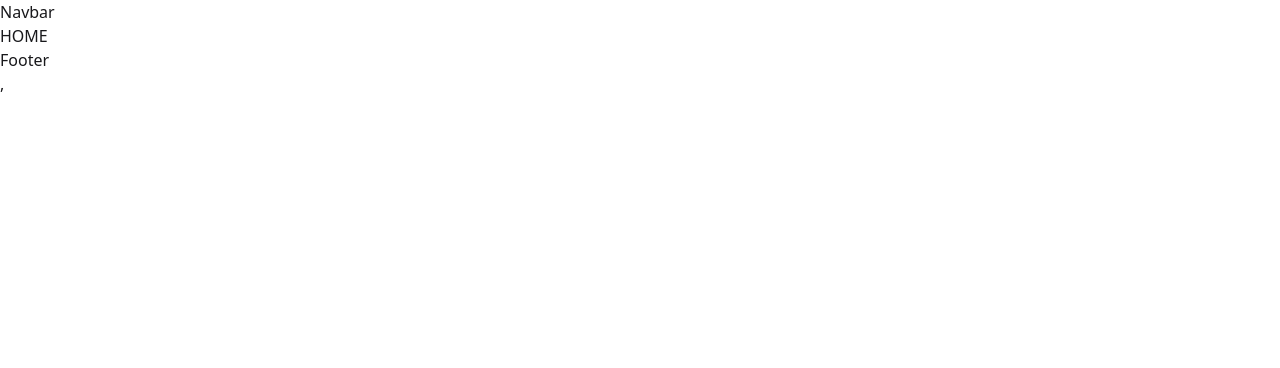
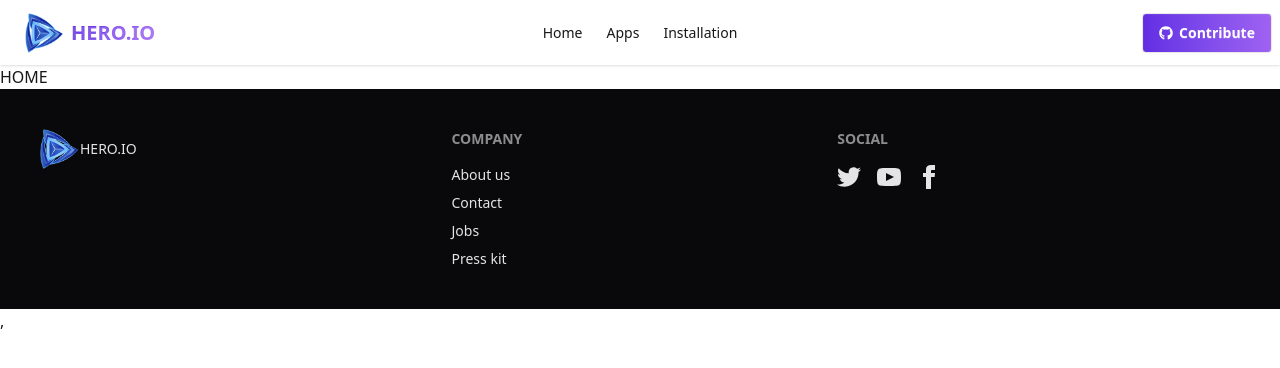
Before and after one commit to Tahmid9510/My-Assignment-8, a React (Vite) app: page / in a window 1280 px wide. Shown: the top 368 px of the page. Built offline with nearby package versions, Linux system fonts and the light colour scheme.

Commit message:
Navbar and Footer updated

```diff
--- a/package.json
+++ b/package.json
@@ -13,6 +13,7 @@
     "@tailwindcss/vite": "^4.1.14",
     "react": "^19.1.1",
     "react-dom": "^19.1.1",
+    "react-icons": "^5.5.0",
     "react-router": "^7.9.3",
     "tailwindcss": "^4.1.14"
   },
--- a/src/Components/Footer.jsx
+++ b/src/Components/Footer.jsx
@@ -1,9 +1,63 @@
 import React from 'react';
+import logo from '../assets/logo.png';
 
 const Footer = () => {
     return (
         <div>
-            <h1>Footer</h1>
+            <footer className="footer sm:footer-horizontal bg-neutral text-neutral-content p-10">
+                <nav>
+                    <div className='flex'>
+                        <img className='size-10' src={logo}alt="logo" />
+                        <h6 className="text-center flex justify-center items-center">HERO.IO</h6>
+                    </div>
+
+                </nav>
+                <nav>
+                    <h6 className="footer-title">Company</h6>
+                    <a className="link link-hover">About us</a>
+                    <a className="link link-hover">Contact</a>
+                    <a className="link link-hover">Jobs</a>
+                    <a className="link link-hover">Press kit</a>
+                </nav>
+                <nav>
+                    <h6 className="footer-title">Social</h6>
+                    <div className="grid grid-flow-col gap-4">
+                        <a>
+                            <svg
+                                xmlns="http://www.w3.org/2000/svg"
+                                width="24"
+                                height="24"
+                                viewBox="0 0 24 24"
+                                className="fill-current">
+                                <path
+                                    d="M24 4.557c-.883.392-1.832.656-2.828.775 1.017-.609 1.798-1.574 2.165-2.724-.951.564-2.005.974-3.127 1.195-.897-.957-2.178-1.555-3.594-1.555-3.179 0-5.515 2.966-4.797 6.045-4.091-.205-7.719-2.165-10.148-5.144-1.29 2.213-.669 5.108 1.523 6.574-.806-.026-1.566-.247-2.229-.616-.054 2.281 1.581 4.415 3.949 4.89-.693.188-1.452.232-2.224.084.626 1.956 2.444 3.379 4.6 3.419-2.07 1.623-4.678 2.348-7.29 2.04 2.179 1.397 4.768 2.212 7.548 2.212 9.142 0 14.307-7.721 13.995-14.646.962-.695 1.797-1.562 2.457-2.549z"></path>
+                            </svg>
+                        </a>
+                        <a>
+                            <svg
+                                xmlns="http://www.w3.org/2000/svg"
+                                width="24"
+                                height="24"
+                                viewBox="0 0 24 24"
+                                className="fill-current">
+                                <path
+                                    d="M19.615 3.184c-3.604-.246-11.631-.245-15.23 0-3.897.266-4.356 2.62-4.385 8.816.029 6.185.484 8.549 4.385 8.816 3.6.245 11.626.246 15.23 0 3.897-.266 4.356-2.62 4.385-8.816-.029-6.185-.484-8.549-4.385-8.816zm-10.615 12.816v-8l8 3.993-8 4.007z"></path>
+                            </svg>
+                        </a>
+                        <a>
+                            <svg
+                                xmlns="http://www.w3.org/2000/svg"
+                                width="24"
+                                height="24"
+                                viewBox="0 0 24 24"
+                                className="fill-current">
+                                <path
+                                    d="M9 8h-3v4h3v12h5v-12h3.642l.358-4h-4v-1.667c0-.955.192-1.333 1.115-1.333h2.885v-5h-3.808c-3.596 0-5.192 1.583-5.192 4.615v3.385z"></path>
+                            </svg>
+                        </a>
+                    </div>
+                </nav>
+            </footer>
         </div>
     );
 };
--- a/src/Components/Navbar.jsx
+++ b/src/Components/Navbar.jsx
@@ -1,9 +1,35 @@
 import React from 'react';
+import logo from '../assets/logo.png';
+import { FaGithub } from "react-icons/fa";
 
 const Navbar = () => {
     return (
-        <div>
-           <h1>Navbar</h1>
+        <div className="navbar bg-base-100 shadow-sm">
+            <div className="navbar-start">
+                <div className="dropdown">
+                    <div tabIndex={0} role="button" className="btn btn-ghost lg:hidden">
+                        <svg xmlns="http://www.w3.org/2000/svg" className="h-5 w-5" fill="none" viewBox="0 0 24 24" stroke="currentColor"> <path strokeLinecap="round" strokeLinejoin="round" strokeWidth="2" d="M4 6h16M4 12h8m-8 6h16" /> </svg>
+                    </div>
+                    <ul
+                        tabIndex={0}
+                        className="menu menu-sm dropdown-content bg-base-100 rounded-box z-1 mt-3 w-52 p-2 shadow">
+                        <li><a>Home</a></li>
+                        <li><a>Apps</a> </li>
+                        <li><a>Installation</a></li>
+                    </ul>
+                </div>
+                <a className="btn btn-ghost text-xl"><img className='size-10' src={logo} alt="Logo" /> <div className='bg-gradient-to-r from-[#632EE3] to-[#9F62F2] bg-clip-text text-transparent'>HERO.IO</div></a>
+            </div>
+            <div className="navbar-center hidden lg:flex">
+                <ul className="menu menu-horizontal px-1">
+                    <li><a>Home</a></li>
+                    <li><a>Apps</a></li>
+                    <li><a>Installation</a></li>
+                </ul>
+            </div>
+            <div className="navbar-end">
+                <a className="btn bg-gradient-to-r from-[#632EE3] to-[#9F62F2] text-white"><FaGithub />Contribute</a>
+            </div>
         </div>
     );
 };
```
Also changed, not shown: 1 other file (tests, documents, lock files or other folders).
